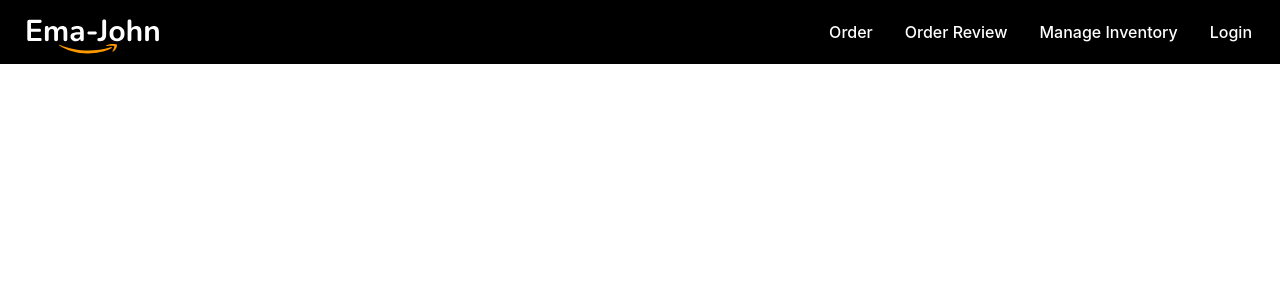
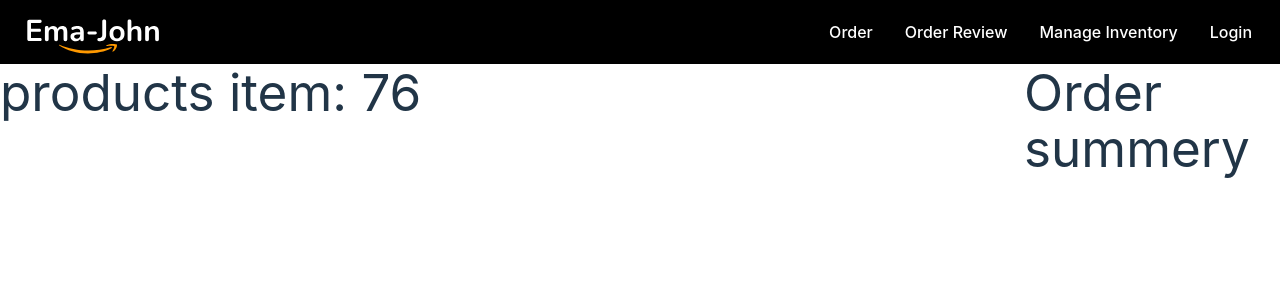
Before and after one commit to developer-nieem/ph-react-js, a React (Vite) app in the folder m-50/simple-ecommerce/: page / in a window 1280 px wide. Shown: the top 300 px of the page. Built offline with nearby package versions, Linux system fonts and the light colour scheme.

Commit message:
50-3 Shop Component Layout, load data and set state

```diff
--- a/m-50/simple-ecommerce/src/App.jsx
+++ b/m-50/simple-ecommerce/src/App.jsx
@@ -2,11 +2,13 @@ import { useState } from 'react'
 import viteLogo from '/vite.svg'
 import './App.css'
 import Header from './components/Header/Header'
+import Shop from './components/Shop/Shop'
 
 function App() {
   return (
     <div className="App">
       <Header></Header>
+      <Shop></Shop>
     </div>
   )
 }
--- /dev/null
+++ b/m-50/simple-ecommerce/src/components/Shop/Shop.css
@@ -0,0 +1,4 @@
+.shop-container{
+    display: grid;
+    grid-template-columns: 4fr 1fr;
+}
--- /dev/null
+++ b/m-50/simple-ecommerce/src/components/Shop/Shop.jsx
@@ -0,0 +1,22 @@
+import React, { useEffect, useState } from 'react';
+import './Shop.css'
+const Shop = () => {
+    const [products, setProducts] =useState([]);
+    useEffect(()=>{
+        fetch('products.json')
+        .then(res=> res.json())
+        .then(data => setProducts(data))
+    }, [])
+    return (
+        <div className='shop-container'>
+            <div>
+        <h1>products item: {products.length}</h1>
+            </div>
+            <div >
+                <h1>Order summery </h1>
+            </div>
+        </div>
+    );
+};
+
+export default Shop;
```
Also changed, not shown: m-50/simple-ecommerce/public/products.json (renamed from m-50/simple-ecommerce/src/fakeData/products.json).
